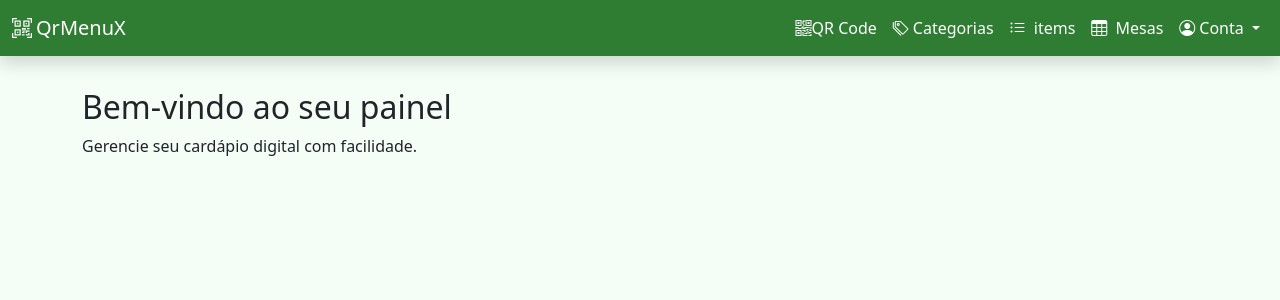
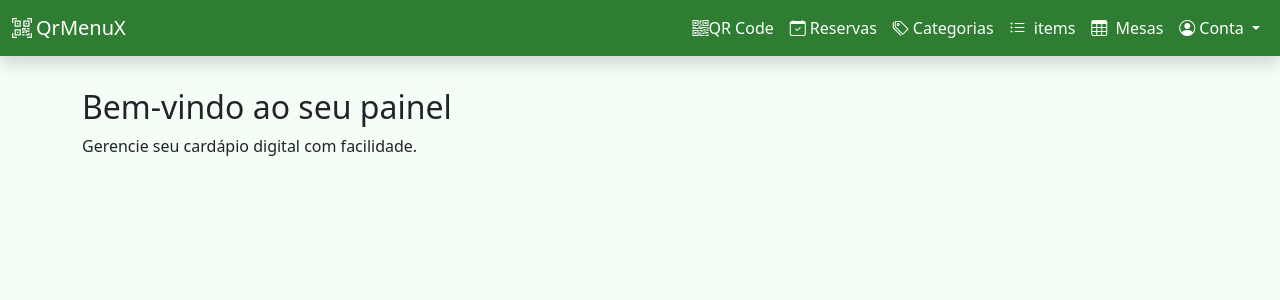
Before and after one commit to Erick0011/QrMenuX, a Flask app: page /dashboard/ in a window 1280 px wide. Shown: the top 300 px of the page. Run offline with Flask 3, Linux system fonts and the light colour scheme; a user stored in the database is signed in.

Commit message:
Por hj é td

```diff
--- a/app/templates/dashboard/dashboard_base.html
+++ b/app/templates/dashboard/dashboard_base.html
@@ -63,6 +63,15 @@
             <li class="nav-item">
               <a class="nav-link" href="{{ url_for('dashboard.qrcode_page') }}">
                 <i class="bi bi-qr-code"></i>QR Code
+              </a>
+            </li>
+
+            <li class="nav-item">
+              <a
+                class="nav-link"
+                href="{{ url_for('dashboard.reservations') }}"
+              >
+                <i class="bi bi-calendar-check me-1"></i>Reservas
               </a>
             </li>
 
```
